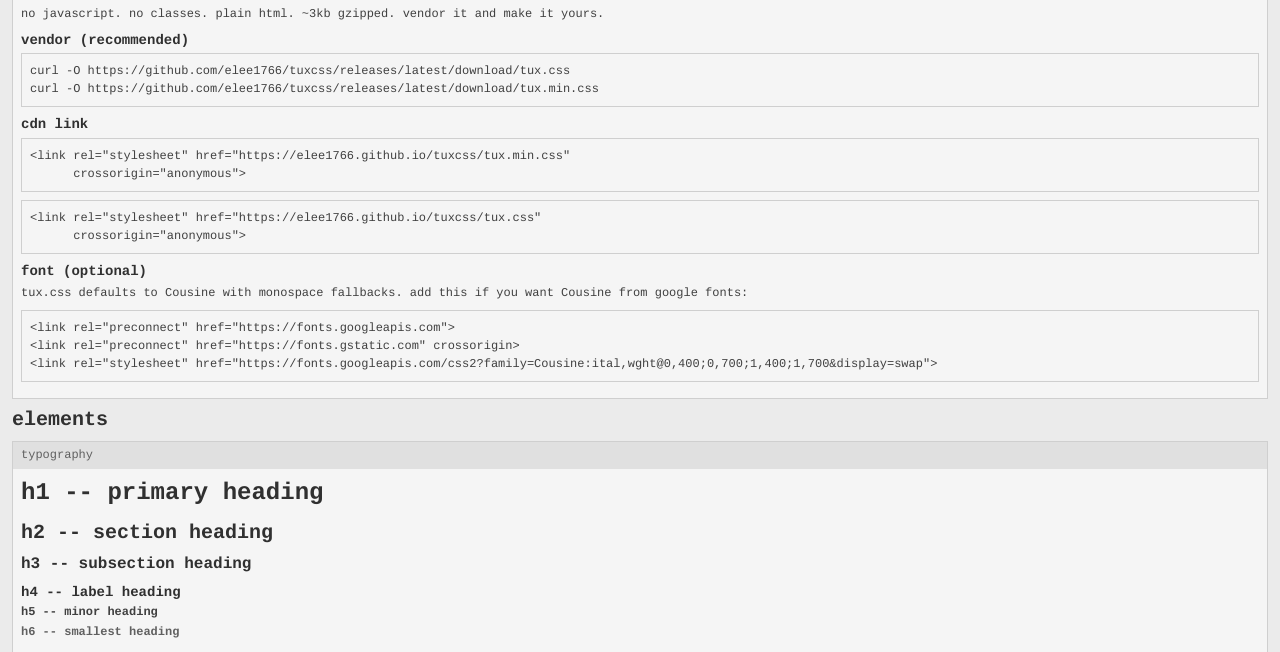
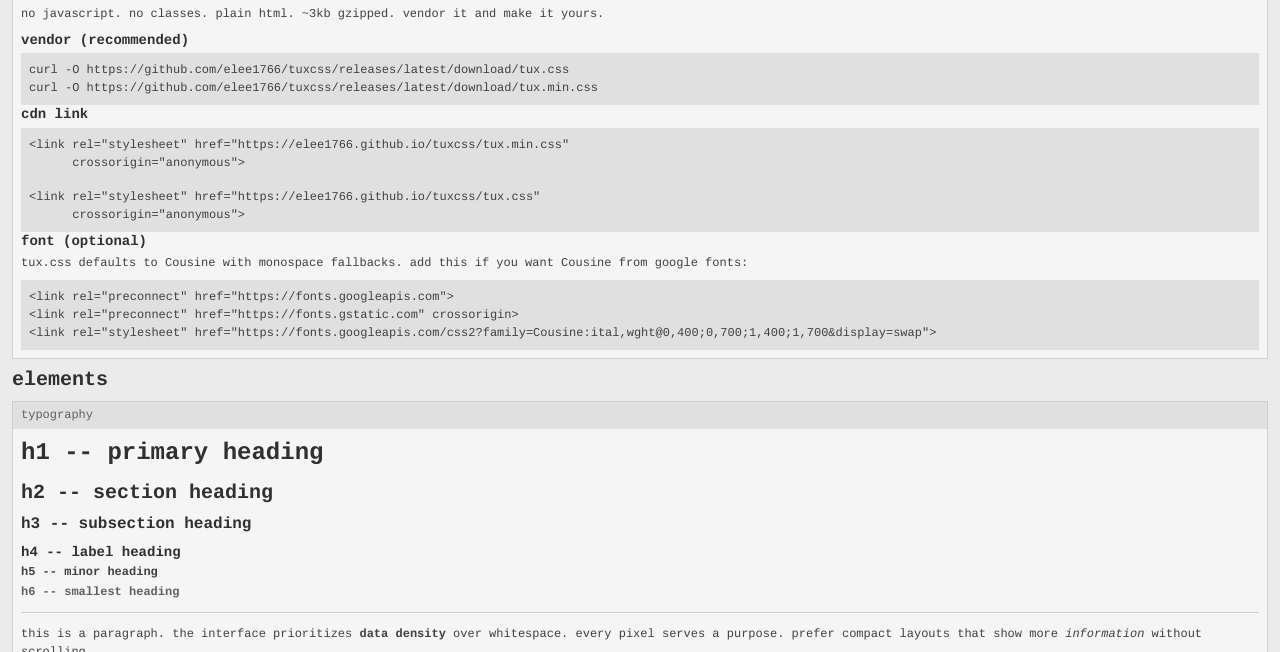
Before and after one commit to elee1766/tuxcss, a website: page index.html in a window 1280 px wide. Shown: the part 148-800 px from the top of the page. Drawn offline with Linux system fonts and the light colour scheme.

Commit message:
fix: pre inside cards drops border, uses raised bg to avoid double-border

```diff
--- a/tux.css
+++ b/tux.css
@@ -332,6 +332,7 @@
 code { font-family: var(--tux-font); font-size: inherit; background: var(--tux-bg-raised); padding: 0.0625rem 0.25rem; color: var(--tux-text-secondary); }
 pre { background: var(--tux-bg-surface); border: 1px solid var(--tux-border); padding: 0.5rem; overflow-x: auto; margin-bottom: 0.5rem; font-size: var(--tux-text-xs); line-height: 1.5; }
 pre code { background: none; padding: 0; }
+:is(section, article, aside) pre { border: none; background: var(--tux-bg-raised); margin: 0; }
 kbd { font-family: var(--tux-font); font-size: var(--tux-text-micro); padding: 0.0625rem 0.25rem; border: 1px solid var(--tux-border-strong); background: var(--tux-bg-raised); color: var(--tux-text-secondary); }
 samp { font-family: var(--tux-font); color: var(--tux-text-tertiary); }
 
```
Also changed, not shown: tux.min.css.
